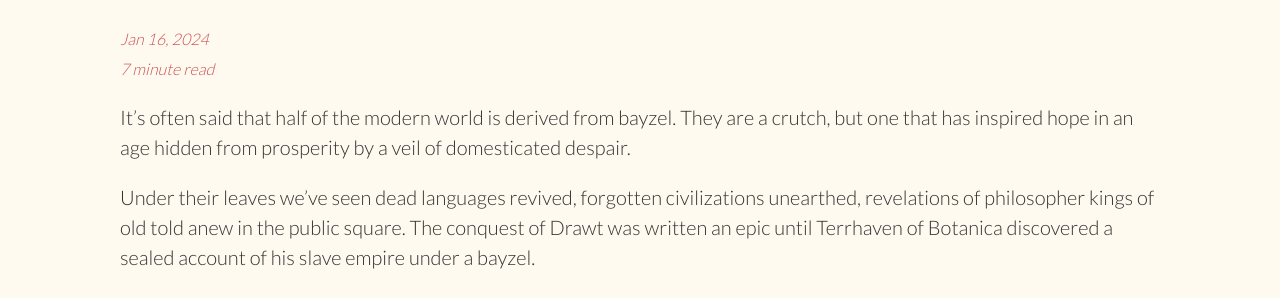
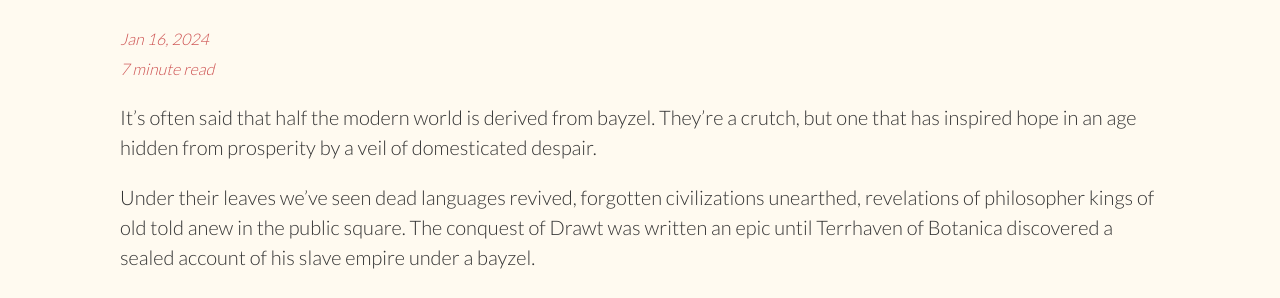
Before and after one commit to KiranSur/KiranSur.github.io, a Jekyll site: the page built from _andra/a-treatise-on-secrets.md, in a window 1280 px wide and 900 px high. Shown: the part 323-621 px from the top of the window. Built offline with Jekyll 4.4.1, drawn with Linux system fonts in a browser that asks for light colours.

Commit message:
small fix

```diff
--- a/_andra/a-treatise-on-secrets.md
+++ b/_andra/a-treatise-on-secrets.md
@@ -7,7 +7,7 @@ collection: Andra
 categories: writing
 ---
 
-It's often said that half of the modern world is derived from bayzel. They are a crutch, but one that has inspired hope in an age hidden from prosperity by a veil of domesticated despair.
+It's often said that half the modern world is derived from bayzel. They're a crutch, but one that has inspired hope in an age hidden from prosperity by a veil of domesticated despair.
 
 Under their leaves we've seen dead languages revived, forgotten civilizations unearthed, revelations of philosopher kings of old told anew in the public square. The conquest of Drawt was written an epic until Terrhaven of Botanica discovered a sealed account of his slave empire under a bayzel.
 
```
